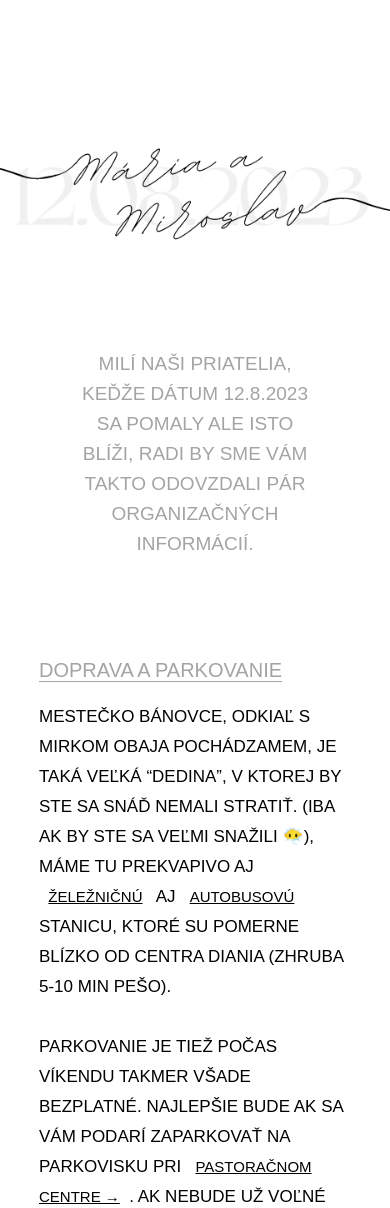
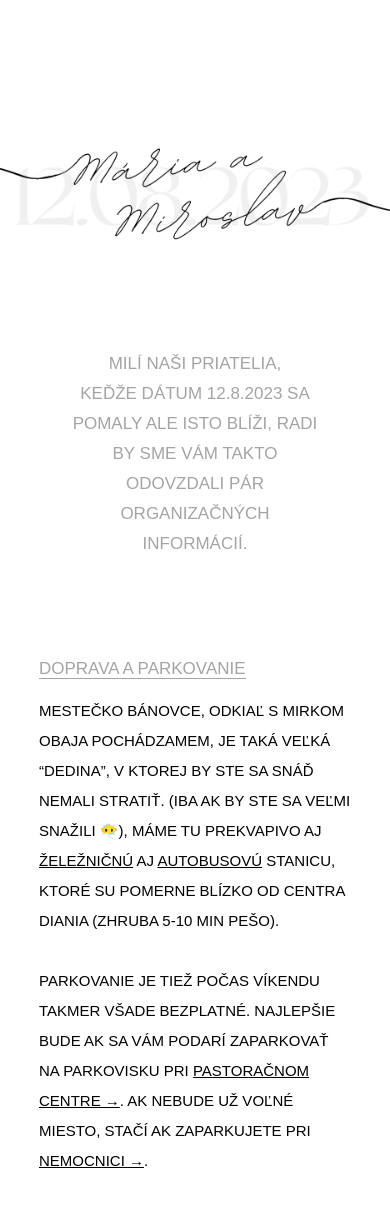
Before and after one commit to MiroKopecky/MandM, a plain HTML site: page info.html in a window 390 px wide. Shown: the top 1208 px of the page. Drawn offline with Linux system fonts and the light colour scheme; a web font is replaced by a local one.

Commit message:
edits size

```diff
--- a/style.css
+++ b/style.css
@@ -188,7 +188,7 @@ a button:hover {
 		line-height: 30px;
 	}
 	.small, .small2, a, .footer {
-		font-size: 15px;
+		font-size: 13px;
 		padding-left: 3%;
 		padding-right: 3%;
 	}
@@ -196,7 +196,7 @@ a button:hover {
 
 
 .gray {
-	font-size: 20px;
+	font-size: 18px;
 	margin-top: 50px;
 	line-height: 40px;
 	text-transform: uppercase;
@@ -207,7 +207,7 @@ a button:hover {
 .h2 {
 	font-family: inherit;
 	text-transform: uppercase;
-	font-size: 20px;
+	font-size: 18px;
 	text-align: left;
 }
 
@@ -220,7 +220,7 @@ a button:hover {
 	color: black;
 	font-family: inherit;
 	text-transform: uppercase;
-	font-size: 19px;
+	font-size: 16px;
 	text-align: left;
 	padding-left: 60px;
 	line-height: 35px
@@ -229,17 +229,21 @@ a button:hover {
 
 @media (max-width: 768px){
 	.gray {
-		font-size: 19px;
+		font-size: 17px;
 		width: 80%;
 		margin: 50px auto;
 		line-height: 30px;
 	}
 	.h2 {
-
+		font-size: 17px;
 	}
 	.text {
-		font-size: 17px;
+		font-size: 15px;
 		padding-left: 0px;
 		line-height: 30px;
 	}
+	.padding a {
+		padding: 0;
+		font-size: 15px;
+	}
 }
```
